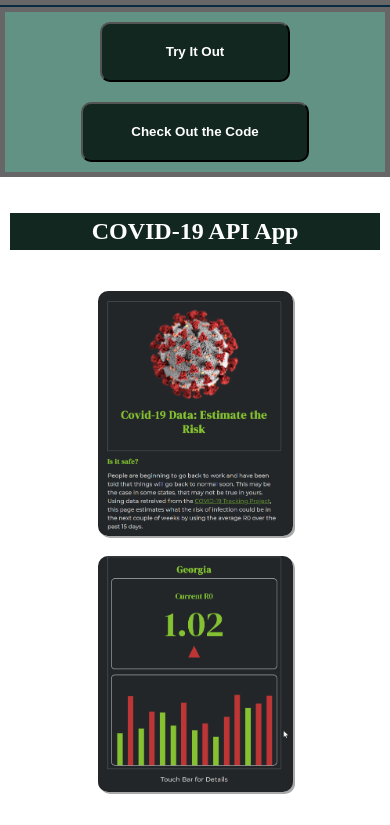
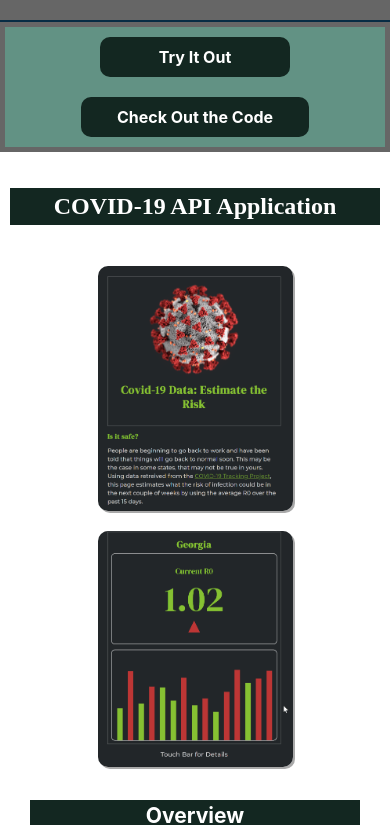
Before and after one commit to ikarskarn/marc_tucker_portfolio, a React (Create React App) app: page /portfolio in a window 390 px wide. Shown: the part 2263-3088 px from the top of the page. Built offline with nearby package versions, Linux system fonts and the light colour scheme.

Commit message:
pro portfolio styling and media queries updated

```diff
--- a/src/Components/Hero/Hero.css
+++ b/src/Components/Hero/Hero.css
@@ -23,7 +23,7 @@ h2 {
 }
 
 .profile-photo {
-    width: 50%;
+    width: 200px;
     border-radius: 50%;
     border: 5px solid #132721;
 }
@@ -41,9 +41,9 @@ h2 {
 
 @media screen and (min-width: 480px) {
     .profile-photo {
-        display: inline-flex;
-        margin: 0px;
-        vertical-align: middle;
+        width: 300px;
+        border-radius: 50%;
+        border: 5px solid #132721;
     }
 }
 
--- a/src/Components/PortfolioSection/PortfolioSection.css
+++ b/src/Components/PortfolioSection/PortfolioSection.css
@@ -103,22 +103,36 @@ h3 {
 
 .try-it {
     width: 50%;
-    height: 60px;
     margin: 10px auto;
     font-weight: bold;
     border-radius: 10px;
     align-self: center;
     transition: all 0.2s ease-in-out;
+    text-align: center;
+    text-decoration: none;
+    padding: 10px;
+    font-size: 16px;
 }
 
 .check-it-out {
     width: 60%;
-    height: 60px;
     margin: 10px auto;
     font-weight: bold;
     border-radius: 10px;
     align-self: center;
     transition: all 0.2s ease-in-out;
+    text-align: center;
+    text-decoration: none;
+    padding: 10px;
+    font-size: 16px;
+}
+
+.a-text {
+    height: 100%;
+    margin: auto 10px auto 10px;
+    display: flex;
+    flex-direction: column;
+    justify-content: center;
 }
 
 @media screen and (min-width: 480px) {
@@ -145,7 +159,6 @@ h3 {
     .try-it,
     .check-it-out {
         width: 35%;
-        margin: 30px;
     }
 }
 
@@ -161,12 +174,14 @@ h3 {
     }
 
     .port-images,
-    .port-overview {
+    .port-overview,
+    .port-overview-alt {
         width: 50%;
         display: inline-block;
         vertical-align: middle;
         padding: 5%;
         text-align: center;
+        border-bottom: none;
     }
 
     .port-images {
@@ -193,10 +208,11 @@ h3 {
         display: flex;
         flex-direction: row;
         justify-content: space-evenly;
+        border-top: 2px solid #062c44;
     }
 
-    .port-buttons > button {
+    .port-buttons > a {
         width: 30%;
-        height: 90px;
+        height: 100px;
     }
 }
--- a/src/Components/PortfolioSection/PortfolioSection.js
+++ b/src/Components/PortfolioSection/PortfolioSection.js
@@ -10,6 +10,19 @@ import Smize_MainPage from "../../images/smize_mobile_01.jpg";
 import Smize_App from "../../images/smize_mobile_02.jpg";
 import Catalog_Admin from "../../images/catalog_mobile_01.jpg";
 import Catalog_App from "../../images/catalog_mobile_02.jpg";
+import { FontAwesomeIcon } from "@fortawesome/react-fontawesome";
+import {
+    faCss3,
+    faGit,
+    faGithub,
+    faHtml5,
+    faJsSquare,
+    faMarkdown,
+    faNodeJs,
+    faNpm,
+    faReact,
+    faUnity,
+} from "@fortawesome/free-brands-svg-icons";
 
 class PortfolioSection extends React.Component {
     static contextType = Context;
@@ -28,7 +41,7 @@ class PortfolioSection extends React.Component {
                             <img src={Smize_App} alt="Smize Application primary functionality" />
                         </div>
                         <div className="port-overview">
-                            <h3 className="overview-header bg-lightGreen">Smize Overview</h3>
+                            <h3 className="overview-header bg-lightGreen">Overview</h3>
                             <p>
                                 The phrase, Smize, was coined by Tara Banks. Smiling with your eyes
                                 is the best way to get a natural smile for the camera. The Smize App
@@ -42,7 +55,7 @@ class PortfolioSection extends React.Component {
                                 <li>React</li>
                                 <li>CSS</li>
                                 <li>HTML</li>
-                                <li>jQuery</li>
+                                <li>javaScript</li>
                                 <li>Express</li>
                                 <li>Node.js</li>
                                 <li>PostgreSQL</li>
@@ -50,18 +63,28 @@ class PortfolioSection extends React.Component {
                         </div>
                     </div>
                     <div className="port-buttons bg-lightGreen">
-                        <button type="button" className="try-it bg-darkGreen">
-                            Try It Out
-                        </button>
-                        <button type="button" className="check-it-out bg-darkGreen">
-                            Check Out the Code
-                        </button>
+                        <a
+                            href="http://google.com"
+                            target="_blank"
+                            rel="noopener noreferrer"
+                            className="try-it bg-darkGreen"
+                        >
+                            <p className="a-text">Try It Out</p>
+                        </a>
+                        <a
+                            href="http://google.com"
+                            target="_blank"
+                            rel="noopener noreferrer"
+                            className="check-it-out bg-darkGreen"
+                        >
+                            <p className="a-text">Check Out the Code</p>
+                        </a>
                     </div>
                 </section>
                 <section className="port-app-alt">
                     <header class="section-header">
                         <h2 id="applications-header-alt" className="bg-darkGreen">
-                            COVID-19 API App
+                            COVID-19 API Application
                         </h2>
                     </header>
                     <div className="port-container">
@@ -76,9 +99,7 @@ class PortfolioSection extends React.Component {
                             />
                         </div>
                         <div className="port-overview-alt">
-                            <h3 className="overview-header bg-darkGreen">
-                                Covid-19 API Application
-                            </h3>
+                            <h3 className="overview-header bg-darkGreen">Overview</h3>
                             <p>
                                 Covid-19 has been exceedingly disruptive to many people's lives over
                                 the past year. This application is intended to provide insight into
@@ -104,16 +125,22 @@ class PortfolioSection extends React.Component {
                         </div>
                     </div>
                     <div class="port-buttons">
-                        <button type="button" id="js-try-button" class="try-it bg-lightGreen">
-                            Try It Out
-                        </button>
-                        <button
-                            type="button"
-                            id="js-check-button"
-                            class="check-it-out bg-lightGreen"
+                        <a
+                            href="http://google.com"
+                            target="_blank"
+                            rel="noopener noreferrer"
+                            className="try-it bg-lightGreen"
                         >
-                            Check Out the Code
-                        </button>
+                            <p className="a-text">Try It Out</p>
+                        </a>
+                        <a
+                            href="http://google.com"
+                            target="_blank"
+                            rel="noopener noreferrer"
+                            className="check-it-out bg-lightGreen"
+                        >
+                            <p className="a-text">Check Out the Code</p>
+                        </a>
                     </div>
                 </section>
                 <section className="port-app">
@@ -134,9 +161,7 @@ class PortfolioSection extends React.Component {
                             />
                         </div>
                         <div className="port-overview">
-                            <h3 className="overview-header bg-lightGreen">
-                                3D Components Quiz Application
-                            </h3>
+                            <h3 className="overview-header bg-lightGreen">Overview</h3>
                             <p>
                                 The 3D Components Quiz Application is an example of a minimalistic
                                 interactive quiz application built from the ground up. It is built
@@ -156,12 +181,22 @@ class PortfolioSection extends React.Component {
                         </div>
                     </div>
                     <div className="port-buttons bg-lightGreen">
-                        <button type="button" className="try-it bg-darkGreen">
-                            Try It Out
-                        </button>
-                        <button type="button" className="check-it-out bg-darkGreen">
-                            Check Out the Code
-                        </button>
+                        <a
+                            href="http://google.com"
+                            target="_blank"
+                            rel="noopener noreferrer"
+                            className="try-it bg-darkGreen"
+                        >
+                            <p className="a-text">Try It Out</p>
+                        </a>
+                        <a
+                            href="http://google.com"
+                            target="_blank"
+                            rel="noopener noreferrer"
+                            className="check-it-out bg-darkGreen"
+                        >
+                            <p className="a-text">Check Out the Code</p>
+                        </a>
                     </div>
                 </section>
                 <section className="port-app-alt">
@@ -176,7 +211,7 @@ class PortfolioSection extends React.Component {
                             <img src={Catalog_App} alt="Catalog course page" />
                         </div>
                         <div className="port-overview-alt">
-                            <h3 className="overview-header bg-darkGreen">Catalog App Overview</h3>
+                            <h3 className="overview-header bg-darkGreen">Overview</h3>
                             <p>
                                 As an instructional designer, web developer, and game developer for
                                 the Center for Teaching and Learning Excellence, an ever changing
@@ -196,16 +231,22 @@ class PortfolioSection extends React.Component {
                         </div>
                     </div>
                     <div class="port-buttons">
-                        <button type="button" id="js-try-button" class="try-it bg-lightGreen">
-                            Try It Out
-                        </button>
-                        <button
-                            type="button"
-                            id="js-check-button"
-                            class="check-it-out bg-lightGreen"
+                        <a
+                            href="http://google.com"
+                            target="_blank"
+                            rel="noopener noreferrer"
+                            className="try-it bg-lightGreen"
                         >
-                            Check Out the Code
-                        </button>
+                            <p className="a-text">Try It Out</p>
+                        </a>
+                        <a
+                            href="http://google.com"
+                            target="_blank"
+                            rel="noopener noreferrer"
+                            className="check-it-out bg-lightGreen"
+                        >
+                            <p className="a-text">Check Out the Code</p>
+                        </a>
                     </div>
                 </section>
             </div>
```
Also changed, not shown: src/Components/PageLinks/PageLinks.css (+33 -31 lines), src/Components/PageLinks/PageLinks.js (+26 -1 lines), src/images/Maya.png (added), src/images/unreal-engine-logo.png (added).
